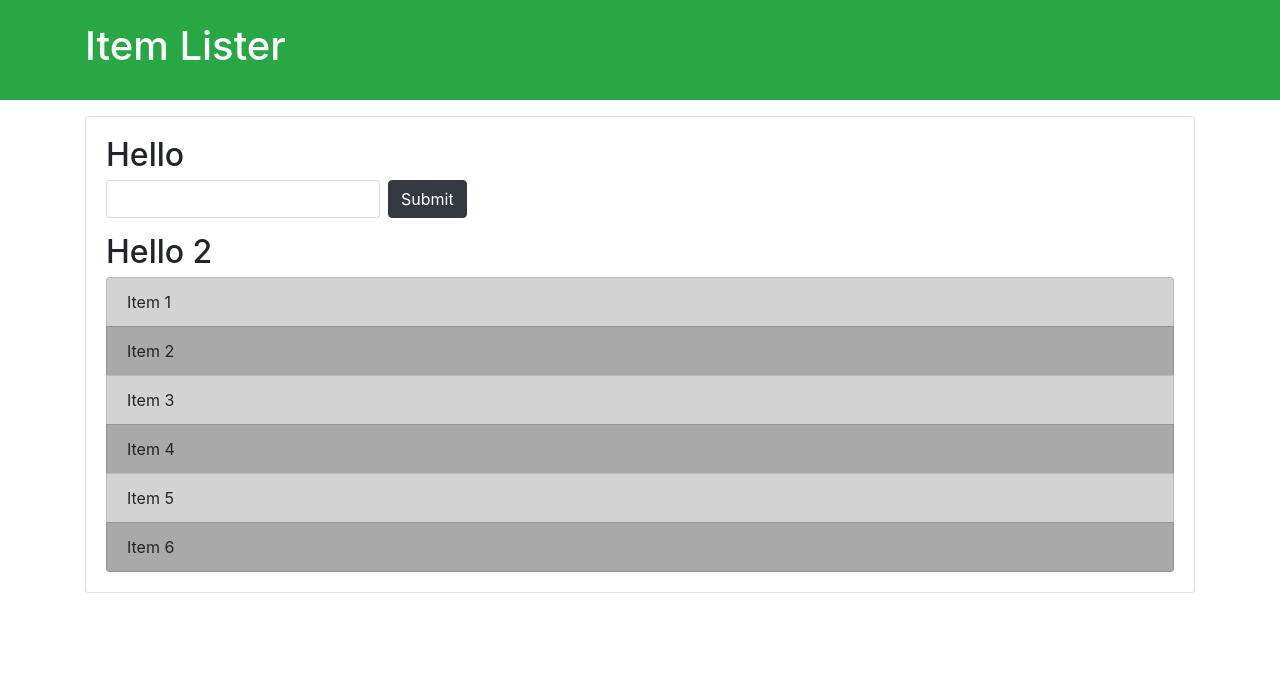
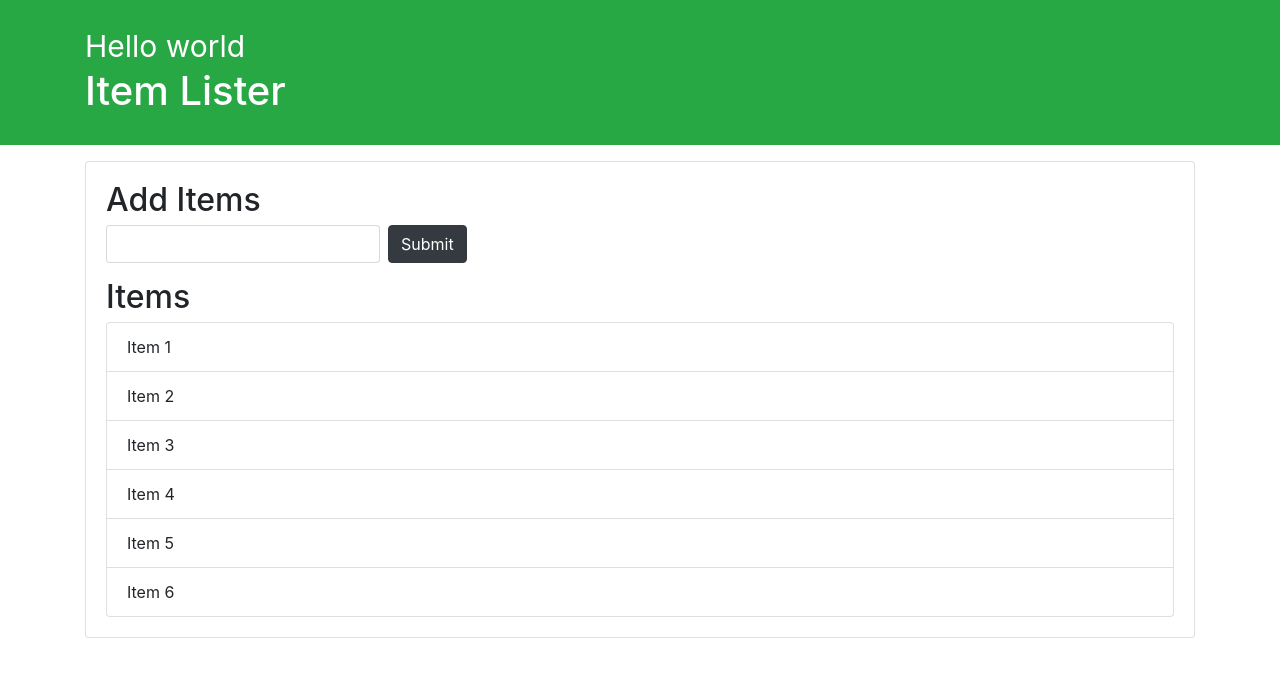
Before and after one commit to moisens/The_Return_Of_The_Dom, a plain HTML site: page index.html in a window 1280 px wide. Drawn offline with nearby package versions, Linux system fonts and the light colour scheme.

Commit message:
parentNode childNodeparentElemnt childNode first and lastChild Sibilings elements createElement

```diff
--- a/index.html
+++ b/index.html
@@ -29,6 +29,7 @@
       <li class="list-group-item">Item 5</li>
       <li class="list-group-item">Item 6</li>
     </ul>
+    <span></span>
    </div>
   </div>
 
--- a/objModel.js
+++ b/objModel.js
@@ -83,17 +83,96 @@
 
 
 //QUERYSELECTORALL
-let titles = document.querySelectorAll('.title');
-console.log(titles);
-titles[0].textContent = 'Hello';
-titles[1].innerHTML = 'Hello 2'
-
-let odd = document.querySelectorAll('li:nth-child(odd)');
-let even = document.querySelectorAll('li:nth-child(even)');
-for(let i=0; i<odd.length; i++){
-   odd[i].style.backgroundColor = 'lightgrey';
-   even[i].style.backgroundColor = 'darkgrey';
-}
+//let titles = document.querySelectorAll('.title');
+//console.log(titles);
+//titles[0].textContent = 'Hello';
+//titles[1].innerHTML = 'Hello 2'
+//
+//let odd = document.querySelectorAll('li:nth-child(odd)');
+//let even = document.querySelectorAll('li:nth-child(even)');
+//for(let i=0; i<odd.length; i++){
+//   odd[i].style.backgroundColor = 'lightgrey';
+//   even[i].style.backgroundColor = 'darkgrey';
+//}
 /*Attention, the nth element must be in pairs,
 *if no it'll return an erron in the console, even though it works.
 */
+
+
+//TRAVERSING THE DOM - PARENT NODE - CHILD NODE
+let itemList = document.querySelector('#items');
+//parentNode
+//console.log(itemList.parentNode);
+//itemList.parentNode.style.backgroundColor = '#f4f4f4';
+//console.log(itemList.parentNode.parentNode);
+
+//parentElement
+//console.log(itemList.parentElement);
+//itemList.parentElement.style.backgroundColor = '#f4f4f4';
+//console.log(itemList.parentElement.parentElement);
+
+//ParentNode and parentElement are interchangeble
+
+//childNode
+//console.log(itemList.childNodes); //childNodes add also a text (line break) in the element list, that can be problematic
+
+//The best is to use .children, which return a list element without the breaking line (text).
+//It's also an HTMLCollection, no longer a node list.
+//console.log(itemList.children);
+//console.log(itemList.children[1]);
+//itemList.children[1].style.backgroundColor = 'yellow';
+
+
+//firstChild will return a textNode beacause of the white space it encouter. Like chilNode
+//console.log(itemList.firstChild);
+
+//lastChild return olso a textNode
+//console.log(itemList.lastChild);
+
+
+//It'll be best to use firstElementChild, it'll return a siple element
+//console.log(itemList.firstElementChild);
+//itemList.firstElementChild.textContent = 'Hello 1';
+
+//lastElementChild
+//console.log(itemList.lastElementChild);
+//itemList.lastElementChild.textContent = 'Hello 6';
+
+
+//Siblings elements
+//Next sibling return a textNode Because of the white space
+//console.log(itemList.nextSibling);
+//
+////We can use the nextElementSibiling
+//console.log(itemList.nextElementSibling);
+//
+////previous sibiling return also a textNode
+//console.log(itemList.previousSibling);
+//
+////previousElementSibiling
+//console.log(itemList.previousElementSibling);
+//itemList.previousElementSibling.style.color = 'red';
+//itemList.previousElementSibling.innerText = 'Liste element';
+
+
+//createElement
+ let newDiv = document.createElement('div');
+//add a class to the div
+ newDiv.className = 'hello';
+ //add id to the div
+ newDiv.id = 'hello1';
+ //add attribute
+ newDiv.setAttribute('title', 'Hello Div');
+
+ //create a text node
+ newDivText = document.createTextNode('Hello world');
+ newDiv.appendChild(newDivText);
+
+ //Add the new div in the dom
+ let container = document.querySelector('header .container')
+ let h1 = document.querySelector('header h1');
+ container.insertBefore(newDiv, h1);
+
+ newDiv.style.fontSize = '30px';
+
+ console.log(newDiv);
```
